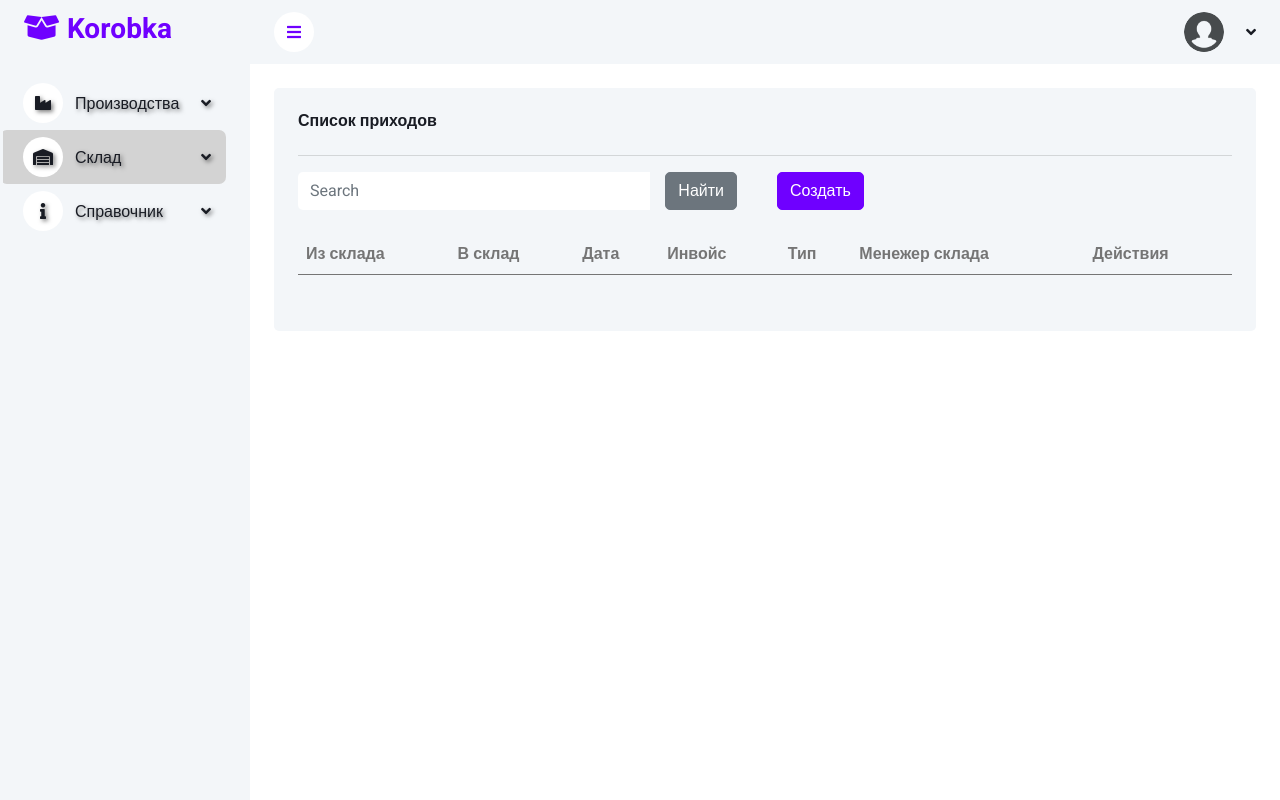
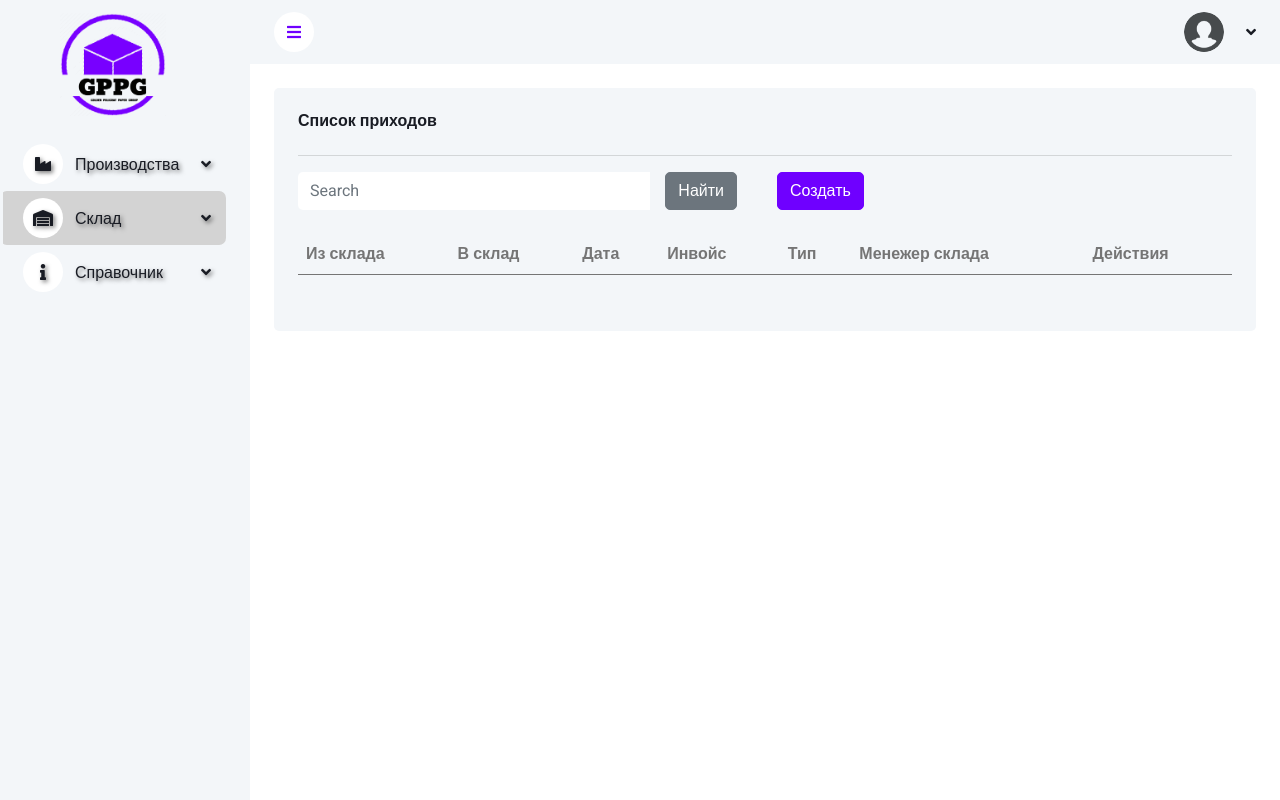
Before and after one commit to cocksure/box, a Django app: template templates/depo/incoming_list.html in a window 1280 px wide. Run offline with Django 5.2, Linux system fonts and the light colour scheme; the template is opened without the code that fills it, so the values that code supplies are empty; some libraries are stand-ins or nearby versions.

Commit message:
add logo

```diff
--- a/static/css/style.css
+++ b/static/css/style.css
@@ -307,3 +307,13 @@
     background-color: #6f00ff;
     color: white;
 }
+
+.logo {
+    width: 60%;
+}
+
+@media (max-width: 768px) {
+    .logo {
+        display: none;
+    }
+}
--- a/templates/base.html
+++ b/templates/base.html
@@ -57,8 +57,9 @@
     <!-- Sidebar Start -->
     <div class="sidebar pe-4 pb-3">
         <nav class="navbar bg-light navbar-light">
-            <a href="{% url 'base_html' %}" class="navbar-brand mx-4 mb-3">
-                <h3 class="text-primary"><i class="fa fa-box-open me-2"></i>Korobka</h3>
+            <a href="{% url 'base_html' %}" class="navbar-brand mx-4 mb-3 text-center">
+                <i class="fa"> <img src="{% static 'img/logo_box.png' %}" class="logo" style="width: 60%;" alt="logo">
+                </i>
             </a>
             <div class="navbar-nav w-100">
 
@@ -162,7 +163,7 @@
     <div class="content">
         <!-- Navbar Start -->
         <nav class="navbar navbar-expand bg-light navbar-light sticky-top px-4 py-0">
-            <a href="index.html" class="navbar-brand d-flex d-lg-none me-4">
+            <a href="{% url 'base_html' %}" class="navbar-brand d-flex d-lg-none me-4">
                 <h2 class="text-primary mb-0"><i class="fa fa-box"></i></h2>
             </a>
             <a href="#" class="sidebar-toggler flex-shrink-0">
```
Also changed, not shown: templates/production/packaging.html (+5 -6 lines), static/img/logo_box.png (added), 1 other file.
